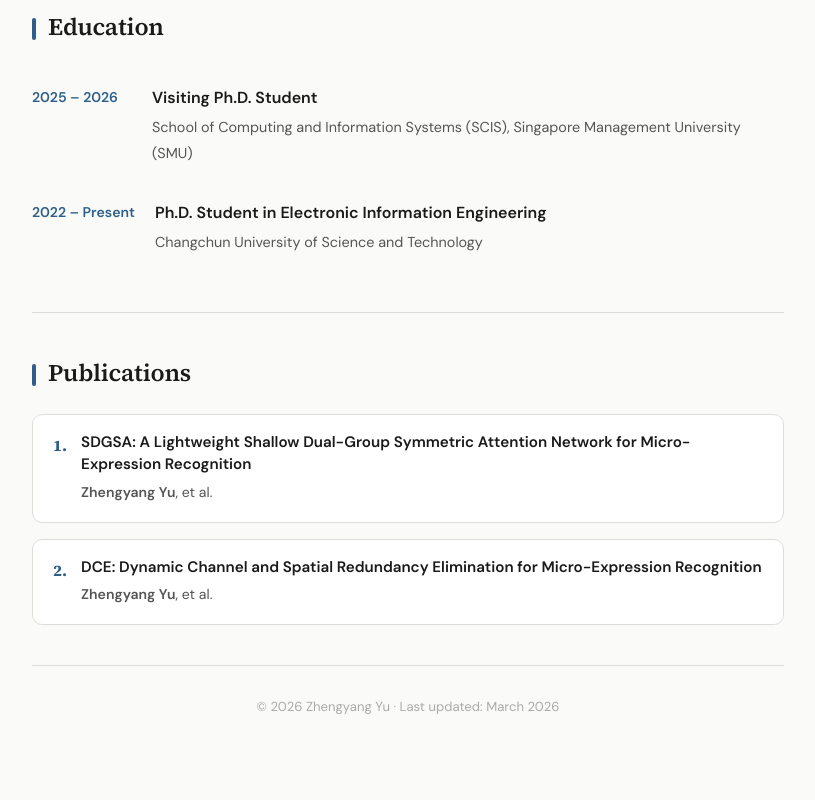
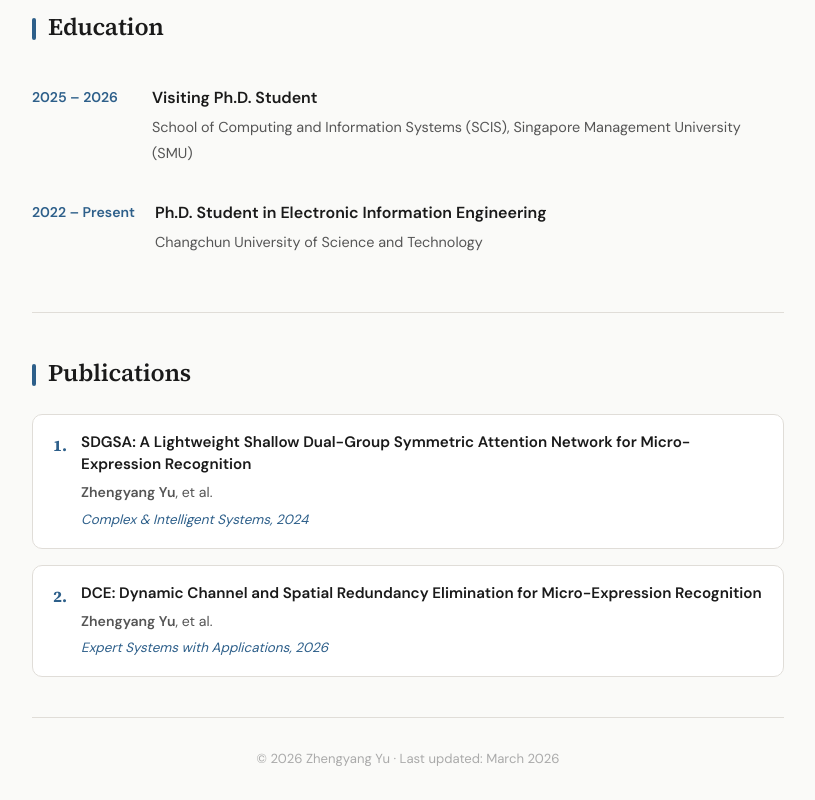
Before and after one commit to YZY980123/YZY980123.github.io, a plain HTML site: page index.html in a window 1280 px wide. Shown: the part 793-1593 px from the top of the page, without its empty margins (232-1047 px from the left). Before the commit the page ends 1541 px from the top, so only its background shows below. Drawn offline with Linux system fonts and the light colour scheme.

Commit message:
Update index.html

```diff
--- a/index.html
+++ b/index.html
@@ -233,11 +233,25 @@
             color: var(--text) !important;
             line-height: 1.5;
             margin-bottom: 4px;
+            text-decoration: none;
+            display: block;
+            transition: color 0.2s ease;
+        }
+
+        a.pub-title:hover {
+            color: var(--accent) !important;
         }
 
         .pub-authors {
             font-size: 0.88rem;
             color: var(--text-secondary) !important;
+        }
+
+        .pub-venue {
+            font-size: 0.84rem;
+            color: var(--accent) !important;
+            font-style: italic;
+            margin-top: 2px;
         }
 
         /* Footer */
@@ -354,15 +368,17 @@
                 <div class="pub-item">
                     <span class="pub-marker">1.</span>
                     <div class="pub-detail">
-                        <p class="pub-title">SDGSA: A Lightweight Shallow Dual-Group Symmetric Attention Network for Micro-Expression Recognition</p>
+                        <a class="pub-title" href="https://link.springer.com/article/10.1007/s40747-024-01594-x" target="_blank">SDGSA: A Lightweight Shallow Dual-Group Symmetric Attention Network for Micro-Expression Recognition</a>
                         <p class="pub-authors"><strong>Zhengyang Yu</strong>, et al.</p>
+                        <p class="pub-venue">Complex & Intelligent Systems, 2024</p>
                     </div>
                 </div>
                 <div class="pub-item">
                     <span class="pub-marker">2.</span>
                     <div class="pub-detail">
-                        <p class="pub-title">DCE: Dynamic Channel and Spatial Redundancy Elimination for Micro-Expression Recognition</p>
+                        <a class="pub-title" href="https://www.sciencedirect.com/science/article/abs/pii/S0957417426005889" target="_blank">DCE: Dynamic Channel and Spatial Redundancy Elimination for Micro-Expression Recognition</a>
                         <p class="pub-authors"><strong>Zhengyang Yu</strong>, et al.</p>
+                        <p class="pub-venue">Expert Systems with Applications, 2026</p>
                     </div>
                 </div>
             </div>
```
